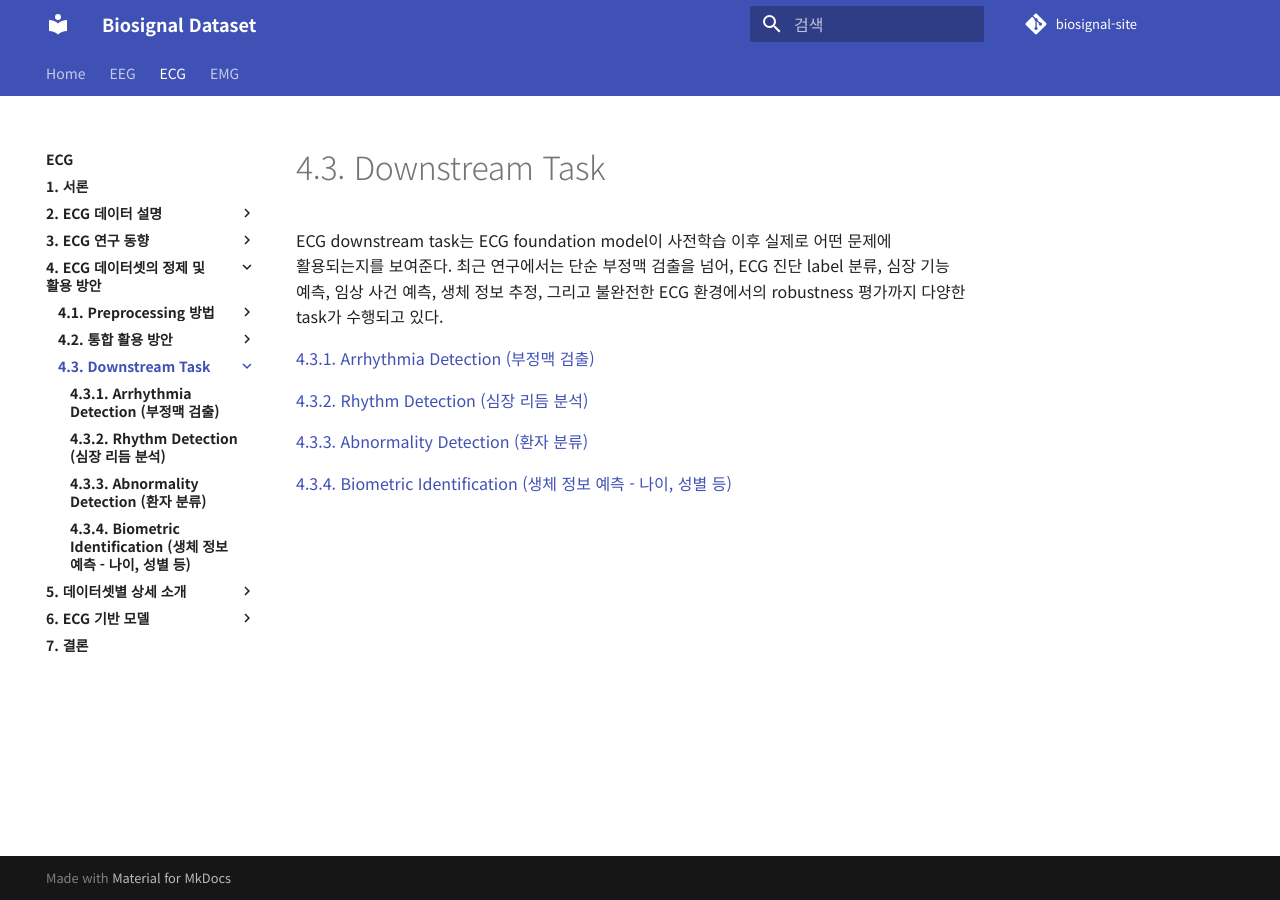
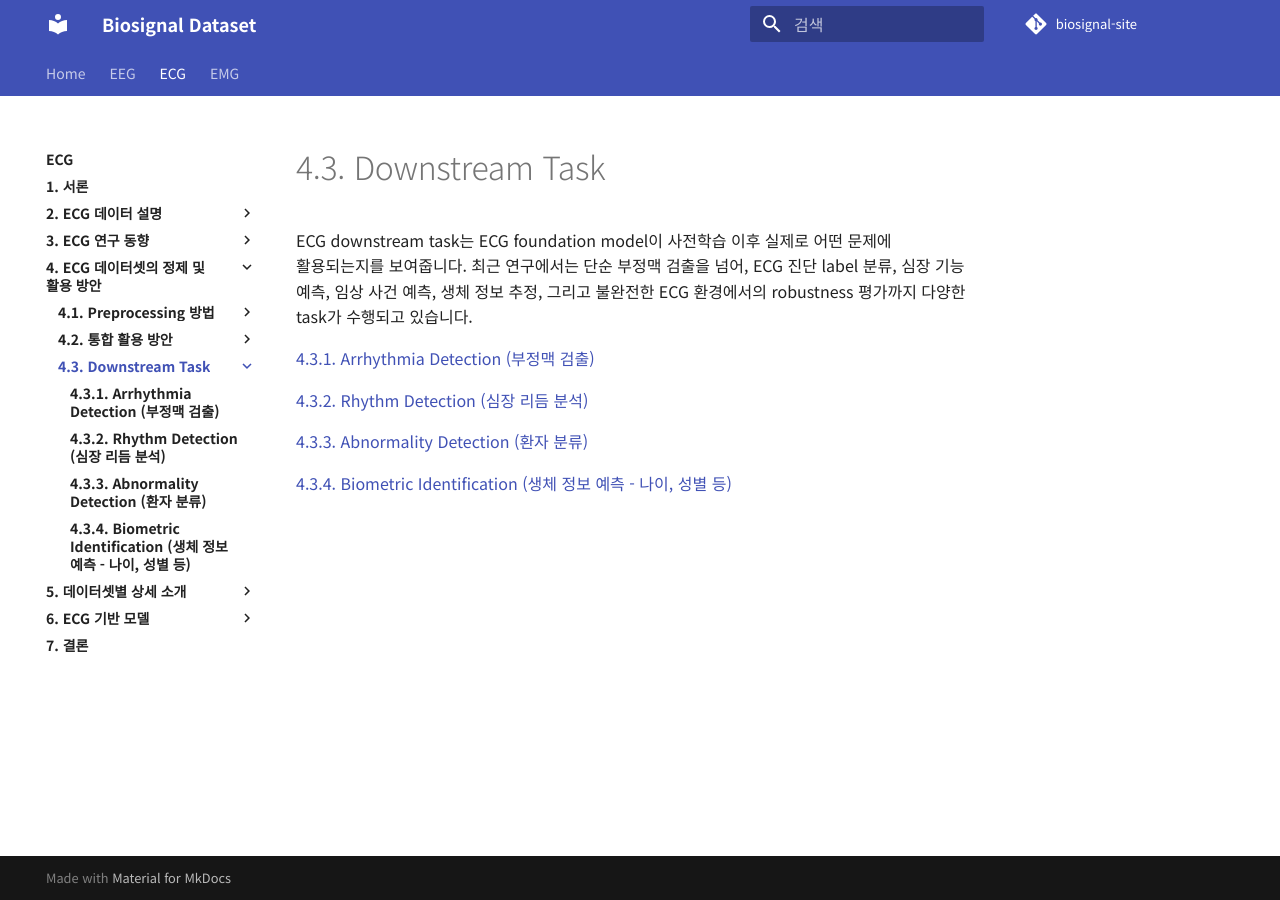
Before and after one commit to iwantjeonyeok/biosignal-site, an MkDocs documentation site: the page built from docs/ecg/4-ecg-데이터셋의-정제-및-활용-방안/4-3-downstream-task/index.md, in a window 1280 px wide. Built offline with MkDocs 1.6.1 and Material for MkDocs 9.7.7, drawn with Linux system fonts in a browser that asks for light colours; comment, search, counter and statistics services are not loaded.

Commit message:
Update index.md

```diff
--- a/docs/ecg/4-ecg-데이터셋의-정제-및-활용-방안/4-3-downstream-task/index.md
+++ b/docs/ecg/4-ecg-데이터셋의-정제-및-활용-방안/4-3-downstream-task/index.md
@@ -1,6 +1,6 @@
 # 4.3. Downstream Task
 
-ECG downstream task는 ECG foundation model이 사전학습 이후 실제로 어떤 문제에 활용되는지를 보여준다. 최근 연구에서는 단순 부정맥 검출을 넘어, ECG 진단 label 분류, 심장 기능 예측, 임상 사건 예측, 생체 정보 추정, 그리고 불완전한 ECG 환경에서의 robustness 평가까지 다양한 task가 수행되고 있다.
+ECG downstream task는 ECG foundation model이 사전학습 이후 실제로 어떤 문제에 활용되는지를 보여줍니다. 최근 연구에서는 단순 부정맥 검출을 넘어, ECG 진단 label 분류, 심장 기능 예측, 임상 사건 예측, 생체 정보 추정, 그리고 불완전한 ECG 환경에서의 robustness 평가까지 다양한 task가 수행되고 있습니다.
 
 [4.3.1. Arrhythmia Detection (부정맥 검출)](4-3-1-arrhythmia-detection-부정맥-검출.md)
 
```
